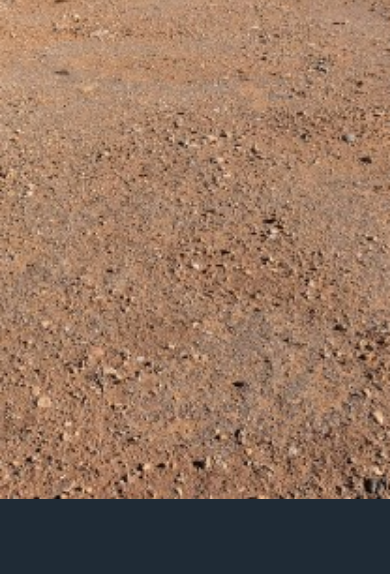
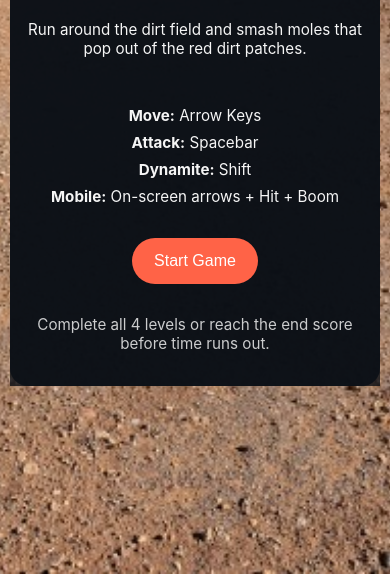
Before and after one commit to cadelubeck/Grandpas-whack-a-mole, a plain HTML site: page index.html in a window 390 px wide. Shown: the part 345-919 px from the top of the page. Before the commit the page ends 844 px from the top, so only its background shows below. Drawn offline with Linux system fonts and the light colour scheme.

Commit message:
Allow portrait mobile start screen to expand and show the Start button

```diff
--- a/style.css
+++ b/style.css
@@ -148,10 +148,15 @@ button:hover {
         box-shadow: none;
         border-radius: 18px;
         margin: 12px auto 18px;
-        max-height: calc(100vh - 140px);
-        overflow: hidden;
+        max-height: none;
+        overflow: visible;
+    }
+    .overlay {
+        position: static;
     }
     .screen {
+        position: relative;
+        inset: auto;
         padding: 16px 16px 18px;
         place-items: start center;
         align-items: start;
```
